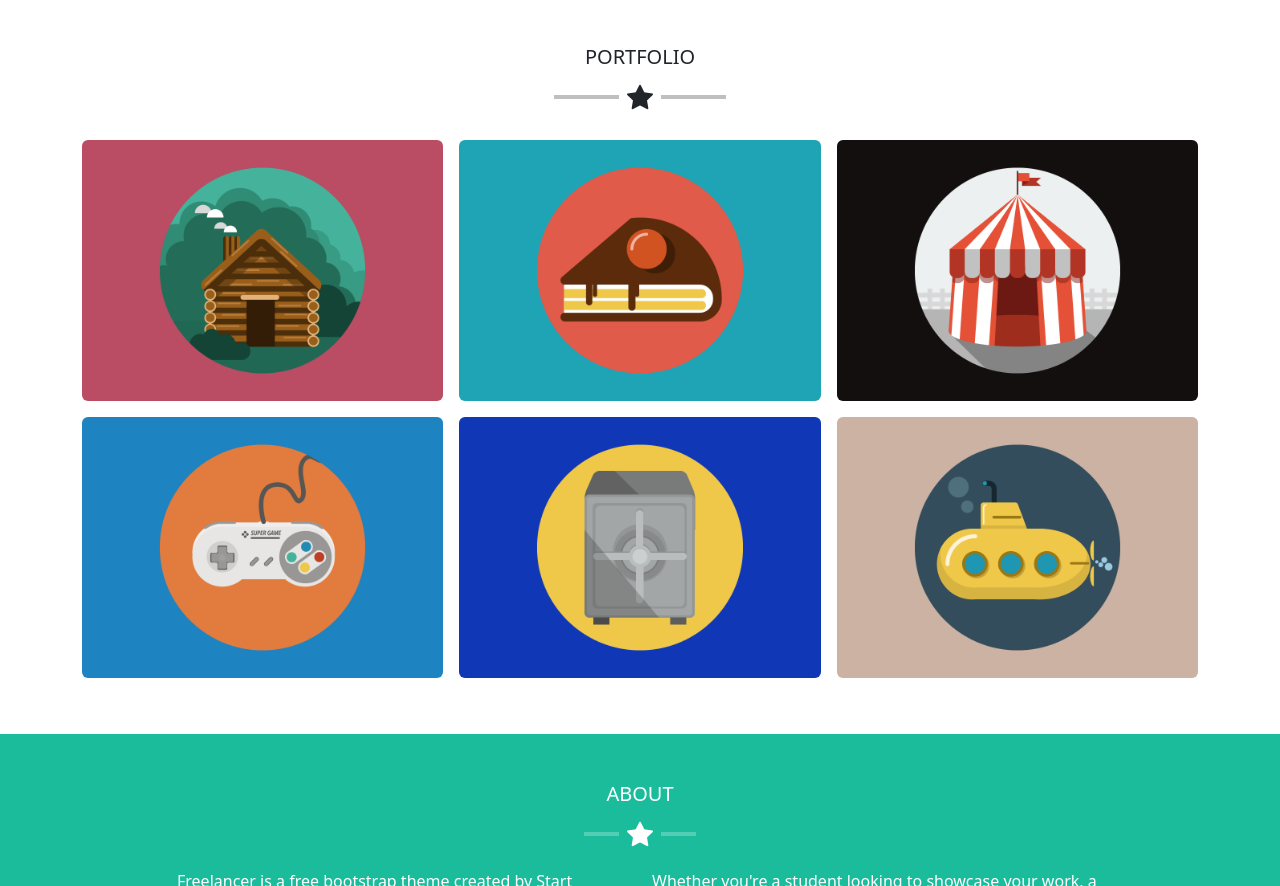
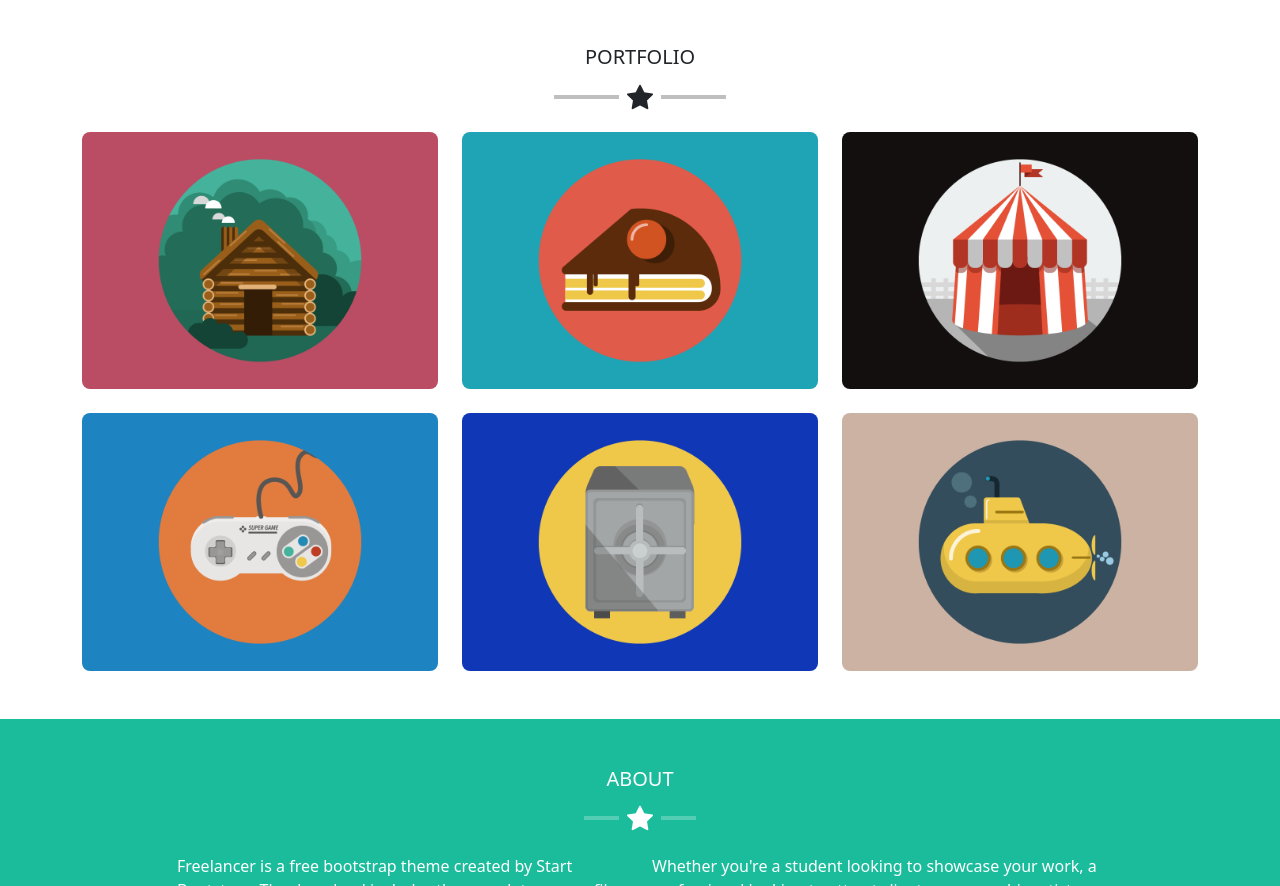
Before and after one commit to KatiaLosignore/html-css-bootstrap-freelancer, a plain HTML site: page index.html in a window 1280 px wide. Shown: the part 554-1440 px from the top of the page. Drawn offline with nearby package versions, Linux system fonts and the light colour scheme.

Commit message:
added edit

```diff
--- a/css/style.css
+++ b/css/style.css
@@ -70,10 +70,6 @@ section .bi-star-fill {
     border: 2px solid black;
 }
 
-.portfolio img {
-    max-width: 100%;
-    display: block;
-}
 
 
 /* About */
--- a/index.html
+++ b/index.html
@@ -41,7 +41,7 @@
                 </ul>
               </div>
             </div>
-          </nav>
+        </nav>
     </header>
 
     <!-- Main -->
@@ -85,24 +85,24 @@
                     </div>
                 </div>
 
-                <div class="row justify-content-center align-items-center gx-md-3">
-                    <div class="col-12 col-md-6 col-lg-4 py-2">
-                        <img src="img/cabin.png" alt="cabin" class="rounded">
+                <div class="row text-center g-4 row-cols-1 row-cols-md-2 row-cols-lg-3">
+                    <div class="col">
+                        <img src="img/cabin.png" alt="cabin" class="img-fluid rounded-3">
                     </div>
-                    <div class="col-12 col-md-6 col-lg-4 py-2">
-                        <img src="img/cake.png" alt="cake" class="rounded">
+                    <div class="col">
+                        <img src="img/cake.png" alt="cake" class="img-fluid rounded-3">
                     </div>
-                    <div class="col-12 col-md-6 col-lg-4 py-2">
-                        <img src="img/circus.png" alt="circus" class="rounded">
+                    <div class="col">
+                        <img src="img/circus.png" alt="circus" class="img-fluid rounded-3">
                     </div>
-                    <div class="col-12 col-md-6 col-lg-4 py-2">
-                        <img src="img/game.png" alt="game" class="rounded">
+                    <div class="col">
+                        <img src="img/game.png" alt="game" class="img-fluid rounded-3">
                     </div>
-                    <div class="col-12 col-md-6 col-lg-4 py-2">
-                        <img src="img/safe.png" alt="safe" class="rounded">
+                    <div class="col">
+                        <img src="img/safe.png" alt="safe" class="img-fluid rounded-3">
                     </div>
-                    <div class="col-12 col-md-6 col-lg-4 py-2">
-                        <img src="img/submarine.png" alt="submarine" class="rounded">
+                    <div class="col">
+                        <img src="img/submarine.png" alt="submarine" class="img-fluid rounded-3">
                     </div>
                 </div>
             </div>
```
